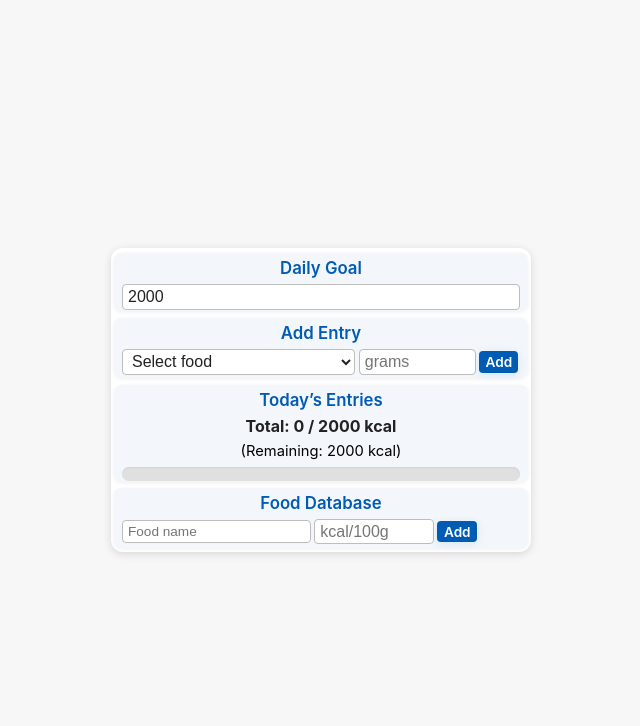
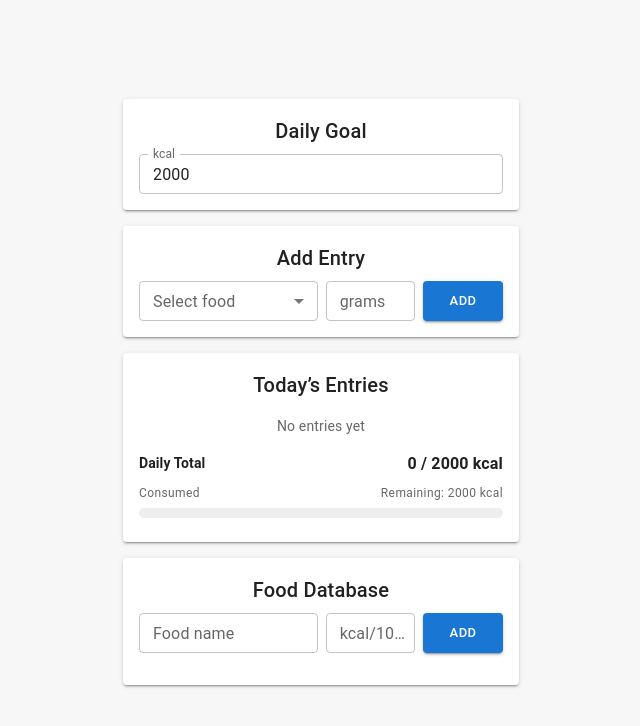
Before and after one commit to pglira/ct, a React (Vite) app: page / in a window 1280 px wide. Shown: the top 726 px of the page, without its empty margins (319-959 px from the left). Built offline with nearby package versions, Linux system fonts and the light colour scheme.

Commit message:
Improve UI: Add progress bar, fix layout, and enhance visual hierarchy

```diff
--- a/package.json
+++ b/package.json
@@ -10,6 +10,10 @@
     "preview": "vite preview"
   },
   "dependencies": {
+    "@emotion/react": "^11.14.0",
+    "@emotion/styled": "^11.14.1",
+    "@mui/icons-material": "^7.2.0",
+    "@mui/material": "^7.2.0",
     "react": "^19.1.0",
     "react-dom": "^19.1.0",
     "vite-plugin-pwa": "^1.0.1"
--- a/src/App.tsx
+++ b/src/App.tsx
@@ -1,4 +1,21 @@
 import { useState, useEffect } from 'react';
+import Container from '@mui/material/Container';
+import Box from '@mui/material/Box';
+import Paper from '@mui/material/Paper';
+import Typography from '@mui/material/Typography';
+import TextField from '@mui/material/TextField';
+import Button from '@mui/material/Button';
+import Select from '@mui/material/Select';
+import MenuItem from '@mui/material/MenuItem';
+import InputLabel from '@mui/material/InputLabel';
+import FormControl from '@mui/material/FormControl';
+import List from '@mui/material/List';
+import ListItem from '@mui/material/ListItem';
+import ListItemText from '@mui/material/ListItemText';
+import IconButton from '@mui/material/IconButton';
+import DeleteIcon from '@mui/icons-material/Delete';
+import LinearProgress from '@mui/material/LinearProgress';
+import { styled } from '@mui/material/styles';
 import './App.css';
 
 // Types
@@ -96,77 +113,215 @@ function App() {
   // UI
   const totalKcal: number = entries.reduce((sum, e) => sum + e.kcal, 0);
   const overLimit: boolean = totalKcal > dailyLimit;
+  const progress = Math.min(100, (totalKcal / dailyLimit) * 100);
+
+  // Custom progress bar
+  const BorderLinearProgress = styled(LinearProgress)(({ theme }) => ({
+    height: 10,
+    borderRadius: 5,
+    backgroundColor: theme.palette.grey[200],
+    '& .MuiLinearProgress-bar': {
+      borderRadius: 5,
+      backgroundColor: overLimit ? theme.palette.error.main : theme.palette.primary.main,
+    },
+  }));
 
   return (
-    <div className="container">
-      <section>
-        <h2>Daily Goal</h2>
-        <input type="number" inputMode="numeric" pattern="[0-9]*" value={dailyLimit} min={0} onChange={e => setDailyLimit(Number(e.target.value))} />
-      </section>
-      <section>
-        <h2>Add Entry</h2>
-        <div className="entry-form">
-          <select value={entryFoodId} onChange={e => setEntryFoodId(e.target.value)}>
-            <option value="">Select food</option>
+    <Container maxWidth="xs">
+      <Box mb={2}>
+        <Paper elevation={2}>
+          <Box p={2}>
+            <Typography variant="h6" gutterBottom>Daily Goal</Typography>
+            <TextField
+              label="kcal"
+              type="number"
+              value={dailyLimit}
+              onChange={e => setDailyLimit(Number(e.target.value))}
+              inputProps={{ min: 0, inputMode: 'numeric', pattern: '[0-9]*' }}
+              size="small"
+              fullWidth
+              sx={{ '& .MuiInputBase-root': { height: '40px' } }}
+            />
+          </Box>
+        </Paper>
+      </Box>
+      <Box mb={2}>
+        <Paper elevation={2}>
+          <Box p={2}>
+            <Typography variant="h6" gutterBottom>Add Entry</Typography>
+            <Box display="flex" gap={1} alignItems="flex-end">
+              <FormControl sx={{ minWidth: 0, flex: 2 }} size="small">
+                <InputLabel id="food-select-label">Select food</InputLabel>
+                <Select
+                  labelId="food-select-label"
+                  value={entryFoodId}
+                  label="Select food"
+                  onChange={e => setEntryFoodId(e.target.value)}
+                  sx={{ '& .MuiSelect-select': { height: '40px', boxSizing: 'border-box' } }}
+                >
+                  <MenuItem value="">Select food</MenuItem>
                   {sortedFoodDb.map(f => (
-              <option key={f.id} value={f.id}>{f.name}</option>
+                    <MenuItem key={f.id} value={f.id}>{f.name}</MenuItem>
                   ))}
-          </select>
-          <input placeholder="grams" type="number" inputMode="numeric" pattern="[0-9]*" value={entryGrams} onChange={e => setEntryGrams(e.target.value)} />
-          <button onClick={addEntryFromDb}>Add</button>
-        </div>
-      </section>
-      <section>
-        <h2>Today’s Entries</h2>
-        <ul>
+                </Select>
+              </FormControl>
+              <TextField
+                label="grams"
+                type="number"
+                value={entryGrams}
+                onChange={e => setEntryGrams(e.target.value)}
+                inputProps={{ inputMode: 'numeric', pattern: '[0-9]*' }}
+                size="small"
+                sx={{ '& .MuiInputBase-root': { height: '40px' }, flex: 1 }}
+              />
+              <Button
+                variant="contained"
+                onClick={addEntryFromDb}
+                size="small"
+                sx={{ height: '40px', flex: 0, minWidth: '80px' }}
+              >
+                Add
+              </Button>
+            </Box>
+          </Box>
+        </Paper>
+      </Box>
+      <Box mb={2}>
+        <Paper elevation={2}>
+          <Box p={2}>
+            <Typography variant="h6" gutterBottom>Today’s Entries</Typography>
+            {entries.length > 0 ? (
+              <List dense sx={{ minHeight: '60px' }}>
                 {entries.map(e => (
-            <li key={e.id}>
-              {e.name} {e.grams ? `(${e.grams}g)` : ''}: {e.kcal} kcal
-              <button onClick={() => removeEntry(e.id)}>Remove</button>
-            </li>
+                  <ListItem
+                    key={e.id}
+                    disablePadding
+                    secondaryAction={
+                      <IconButton edge="end" aria-label="delete" onClick={() => removeEntry(e.id)} size="small">
+                        <DeleteIcon fontSize="small" />
+                      </IconButton>
+                    }
+                  >
+                    <ListItemText
+                      primaryTypographyProps={{ variant: 'body2' }}
+                      primary={`${e.name}${e.grams ? ` (${e.grams}g)` : ''}: ${e.kcal} kcal`}
+                    />
+                  </ListItem>
                 ))}
-        </ul>
+              </List>
+            ) : (
+              <Typography variant="body2" color="text.secondary" align="center" py={1}>
+                No entries yet
+              </Typography>
+            )}
+            <Box mt={1}>
+              <Box display="flex" justifyContent="space-between" alignItems="center" mb={0.5}>
+                <Typography variant="subtitle2" fontWeight={600}>
+                  Daily Total
+                </Typography>
+                <Typography fontWeight={700} color={overLimit ? 'error.main' : 'text.primary'}>
+                  {totalKcal} / {dailyLimit} kcal
+                  {overLimit && <span> (Over limit!)</span>}
+                </Typography>
+              </Box>
+              <Box mt={1} mb={1}>
+                <Box display="flex" justifyContent="space-between" mb={0.5}>
+                  <Typography variant="caption" color="text.secondary">
+                    Consumed
+                  </Typography>
+                  <Typography variant="caption" color="text.secondary">
+                    Remaining: {Math.max(0, dailyLimit - totalKcal)} kcal
+                  </Typography>
+                </Box>
+                <BorderLinearProgress
+                  variant="determinate"
+                  value={progress}
+                  color={overLimit ? 'error' : 'primary'}
+                />
+              </Box>
               {entries.length > 0 && (
-          <div style={{ display: 'flex', justifyContent: 'center', margin: '1rem 0 0.5rem 0' }}>
-            <button onClick={resetEntries}>
-              Remove all
-            </button>
-          </div>
+                <Box display="flex" justifyContent="center" mt={2}>
+                  <Button
+                    variant="outlined"
+                    color="error"
+                    onClick={resetEntries}
+                    size="small"
+                    sx={{ height: '40px' }}
+                  >
+                    Remove all entries
+                  </Button>
+                </Box>
               )}
-        <div className={overLimit ? 'over' : ''}>
-          <strong>Total: {totalKcal} / {dailyLimit} kcal</strong>
-          {overLimit && <span> (Over limit!)</span>}
-          <div style={{ fontSize: '0.92em', color: '#000', marginTop: '0.1em' }}>
-            (Remaining: {Math.max(0, dailyLimit - totalKcal)} kcal)
-          </div>
-          <div style={{ marginTop: '0.3em', width: '100%', height: '14px', background: '#e0e0e0', borderRadius: '7px', overflow: 'hidden', boxShadow: 'inset 0 1px 2px #0001' }}>
-            <div style={{
-              width: `${Math.min(100, (totalKcal / dailyLimit) * 100)}%`,
-              height: '100%',
-              background: overLimit ? 'var(--danger)' : 'var(--primary)',
-              transition: 'width 0.3s',
-              borderRadius: '7px 0 0 7px',
-            }} />
-          </div>
-        </div>
-      </section>
-      <section>
-        <h2>Food Database</h2>
-        <div className="food-form">
-          <input placeholder="Food name" value={foodName} onChange={e => setFoodName(e.target.value)} />
-          <input placeholder="kcal/100g" type="number" inputMode="numeric" pattern="[0-9]*" value={foodKcal} onChange={e => setFoodKcal(e.target.value)} />
-          <button onClick={addFood}>Add</button>
-        </div>
-        <ul>
+            </Box>
+          </Box>
+        </Paper>
+      </Box>
+      <Box mb={2}>
+        <Paper elevation={2}>
+          <Box p={2}>
+            <Typography variant="h6" gutterBottom>Food Database</Typography>
+            <Box display="flex" gap={1} alignItems="flex-end">
+              <TextField
+                label="Food name"
+                value={foodName}
+                onChange={e => setFoodName(e.target.value)}
+                size="small"
+                sx={{
+                  flex: 2,
+                  '& .MuiInputBase-root': {
+                    height: '40px',
+                    display: 'flex',
+                    alignItems: 'center'
+                  }
+                }}
+              />
+              <TextField
+                label="kcal/100g"
+                type="number"
+                value={foodKcal}
+                onChange={e => setFoodKcal(e.target.value)}
+                inputProps={{ inputMode: 'numeric', pattern: '[0-9]*' }}
+                size="small"
+                sx={{
+                  flex: 1,
+                  '& .MuiInputBase-root': {
+                    height: '40px',
+                    display: 'flex',
+                    alignItems: 'center'
+                  }
+                }}
+              />
+              <Button
+                variant="contained"
+                onClick={addFood}
+                size="small"
+                sx={{
+                  height: '40px',
+                  flex: 0,
+                  minWidth: '80px',
+                  display: 'flex',
+                  alignItems: 'center',
+                  justifyContent: 'center'
+                }}
+              >
+                Add
+              </Button>
+            </Box>
+            <List dense>
               {sortedFoodDb.map(f => (
-            <li key={f.id}>
-              {f.name} ({f.kcalPer100g} kcal/100g)
-              <button onClick={() => removeFood(f.id)}>Remove</button>
-            </li>
+                <ListItem key={f.id} secondaryAction={
+                  <IconButton edge="end" aria-label="delete" onClick={() => removeFood(f.id)}>
+                    <DeleteIcon />
+                  </IconButton>
+                }>
+                  <ListItemText primary={`${f.name} (${f.kcalPer100g} kcal/100g)`} />
+                </ListItem>
               ))}
-        </ul>
-      </section>
-    </div>
+            </List>
+          </Box>
+        </Paper>
+      </Box>
+    </Container>
   );
 }
 
```
Also changed, not shown: 2 other files (tests, documents, lock files or other folders). Lines whose indentation alone changed are shown as unchanged.
